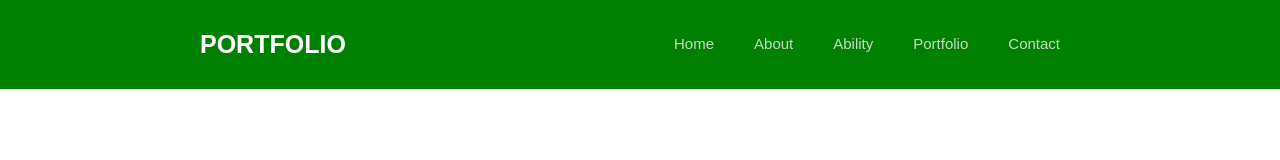
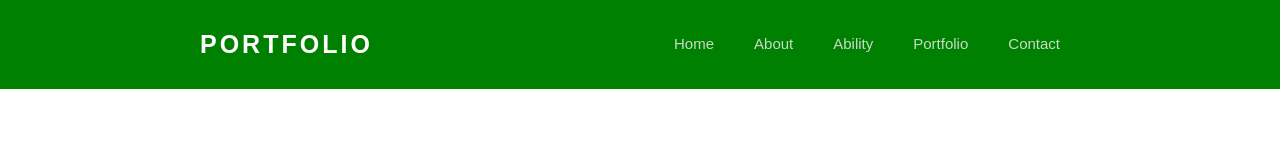
Before and after one commit to daaaayeah/react-github-pages, a React (Create React App) app: page / in a window 1280 px wide. Shown: the top 160 px of the page. Built offline with nearby package versions, Linux system fonts and the light colour scheme.

Commit message:
Modify logo letter-spacing

```diff
--- a/src/App.css
+++ b/src/App.css
@@ -28,6 +28,17 @@
   color: #61dafb;
 }
 
+.logo {
+  color: white;
+  background-color: transparent;
+  font-size: 25px;
+  font-family: Arial;
+  font-weight: bold;
+  letter-spacing: 3px;
+  padding: 30px 200px 30px;
+  border-style: none;
+}
+
 .button {
   color: #c8dbc8;
   background-color: transparent;
--- a/src/App.js
+++ b/src/App.js
@@ -2,22 +2,12 @@ import logo from './logo.svg';
 import './App.css';
 
 function App() {
-  const logoStyle = {
-    color: "white",
-    backgroundColor: "transparent",
-    fontSize: "25px",
-    fontFamily: "Arial",
-    fontWeight: "bold",
-    padding: "30px 200px 30px",
-    borderStyle: "none"
-  };
-
   return (
     <div className="App">
 
       <div style={{backgroundColor: "green", display: "flex", justifyContent: "space-between"}}>
         <div>
-          <button style={logoStyle}>
+          <button className="logo">
             PORTFOLIO
           </button>
         </div>
```
